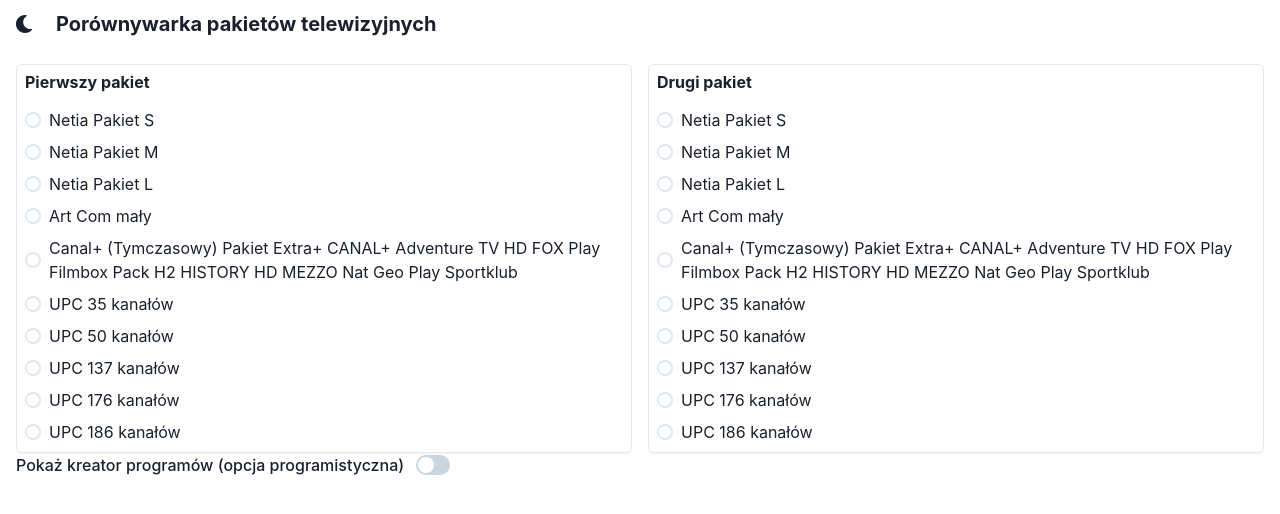
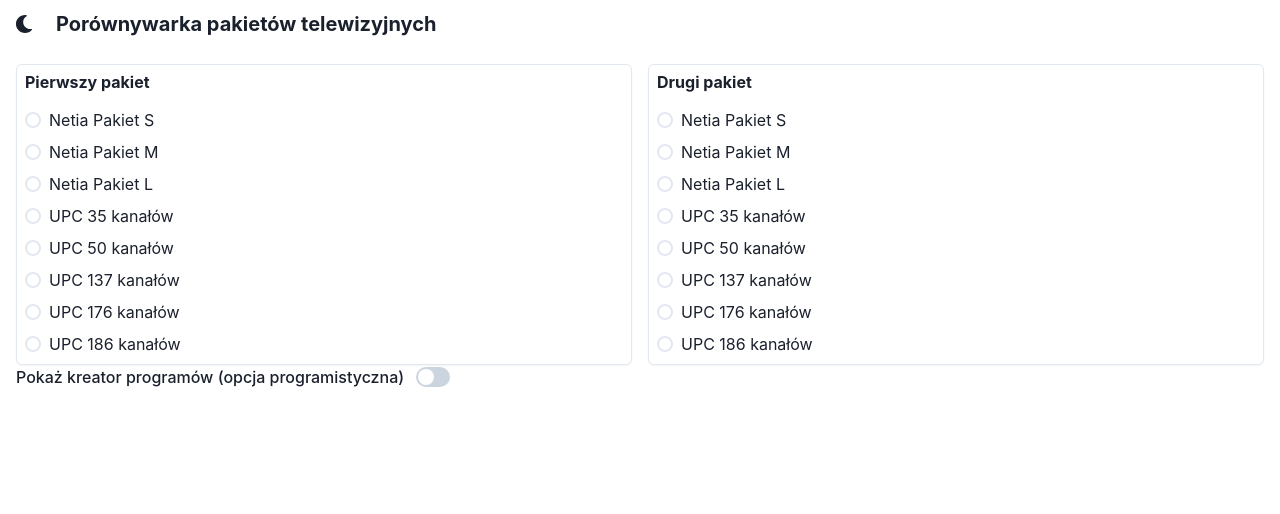
Before and after one commit to patrykgacek/compare-tv-packages, a React (Create React App) app: page / in a window 1280 px wide. Shown: the top 514 px of the page. Built offline with nearby package versions, Linux system fonts and the light colour scheme.

Commit message:
Remove temp data

```diff
--- a/src/data/artcom.js
+++ /dev/null
@@ -1,15 +0,0 @@
-export const artcom = {
-  "name": "Art Com",
-  "packages": [
-    {
-      "name": "mały",
-      "programs": [],
-    },
-  ],
-  "extraPackages": [
-    {
-      "name": "super",
-      "programs": [],
-    },
-  ],
-}
--- a/src/data/canalplusTmp.js
+++ /dev/null
@@ -1,12 +0,0 @@
-export const canalplusTmp = {
-  "name": "Canal+ (Tymczasowy)",
-  "packages": [
-    {
-      "name": "Pakiet Extra+ CANAL+ Adventure TV HD FOX Play Filmbox Pack H2 HISTORY HD MEZZO Nat Geo Play Sportklub",
-      "programs": [
-        1,2,3,4,5,6,7,8,9,10,11,12,13,16,17,18,19,25,29,30,31,32,33,34,35,36,38,39,40,41,43,44,45,46,47,48,50,51,53,54,55,56,57,58,59,60,61,63,64,66,67,73,74,75,76,77,78,80,81,82,83,84,85,86,87,88,89,91,92,93,94,98,99,100,101,102,103,104,105,106,107,108,109,110,111,114,115,116,119,122,123,125,126,127,128,129,130,131,132,133,134,135,136,137,138,139,140,141,142,143,144,145,146,148,149,150,151,152,153,154,155,156,157,158,159,160,163,164,165,166,168,169,170,171,172,173,174,176,177,178,179,180,181,182,183,187,207,208,209,210,211,212,213,215,216,217,218,219,220,221,222,223,224,225,226,227,228,229,230
-      ],
-    },
-  ],
-  "extraPackages": [],
-}
--- a/src/functions.js
+++ b/src/functions.js
@@ -1,6 +1,4 @@
-import { artcom } from "./data/artcom"
 import { netia } from "./data/netia"
-import { canalplusTmp } from "./data/canalplusTmp"
 import { upc } from "./data/upc"
 
 export const getPackages = (provider) => {
@@ -15,10 +13,8 @@
 
 export const preparePrograms = () => {
   const netiaAll = getPackages(netia)
-  const artcomAll = getPackages(artcom)
-  const canalplusTmpAll = getPackages(canalplusTmp)
   const upcAll = getPackages(upc)
-  return netiaAll.concat(artcomAll).concat(canalplusTmpAll).concat(upcAll)
+  return netiaAll.concat(upcAll)
 }
 
 export const packages = preparePrograms()
```
